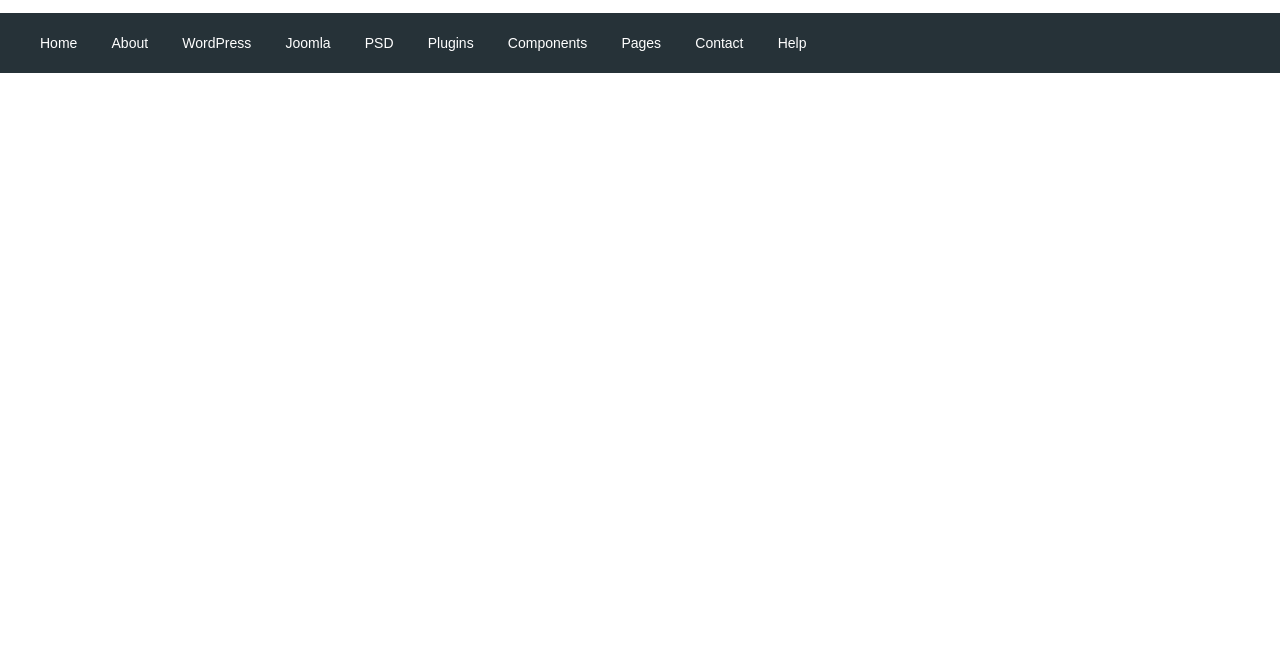
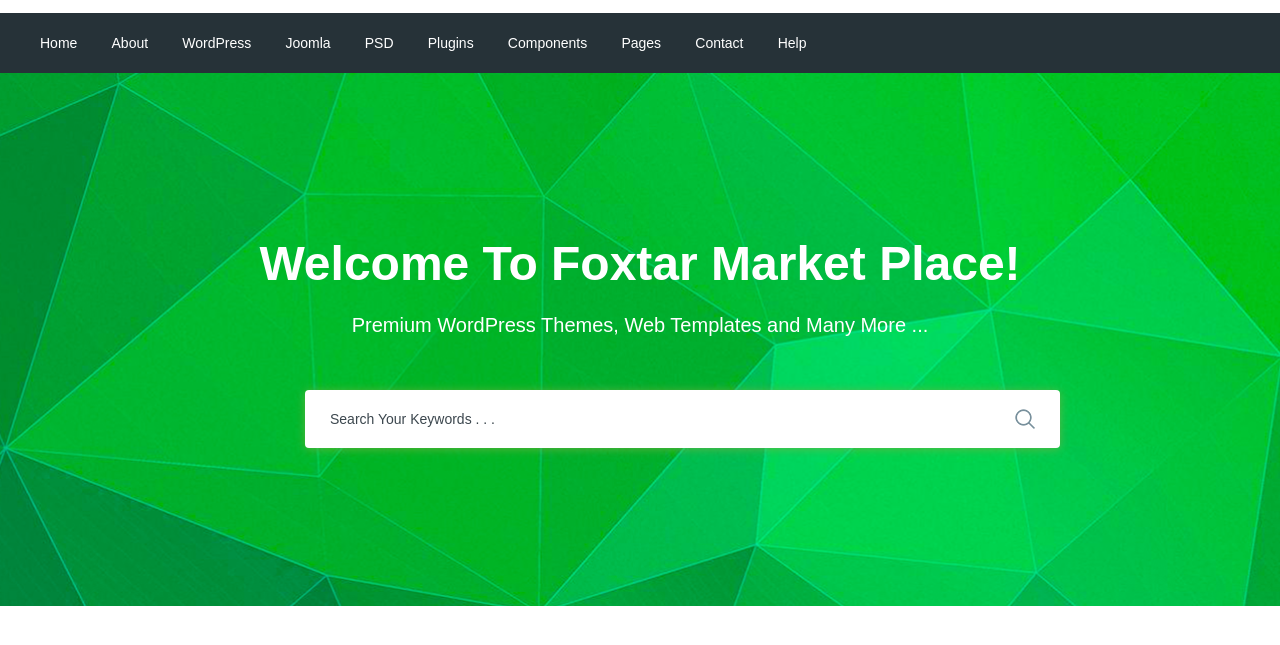
Before and after one commit to mrbushik/moderno, a website: page app/index.html in a window 1280 px wide. Shown: the part 77-722 px from the top of the page. Drawn offline with nearby package versions, Linux system fonts and the light colour scheme; files that its build step writes are made by us from their sources; a web font is replaced by a local one.

Commit message:
added search section

```diff
--- a/app/index.html
+++ b/app/index.html
@@ -91,6 +91,26 @@
     </div>
    </div>
   </header>
+  <section class="search" style="background-image: url(/img/фон.png);">
+    <div class="container">
+      <div class="search__inner">
+        <div class="search__inner-title">
+          Welcome To Foxtar Market Place!
+        </div>
+        <div class="search__inner-text">
+          Premium WordPress Themes, Web Templates and Many More ...
+        </div>
+        <div class="search__inner-form">
+          <form>
+            <input type="text" placeholder="Search Your Keywords . . ." required>
+            <button type="submit">
+            <img src="/img/search.png" alt="">
+          </button>
+          </form>
+        </div>
+      </div>
+    </div>
+  </section>
   <div class="box"></div>
     <script src="https://ajax.googleapis.com/ajax/libs/jquery/3.6.0/jquery.min.js"></script>
     <script src="/js/libs.min.js"></script>
--- a/app/scss/style.scss
+++ b/app/scss/style.scss
@@ -47,3 +47,61 @@
         font-size: 14px;
     }
 }
+.search{
+
+    background-repeat: no-repeat;
+    background-size: cover;
+    background-position: center;
+    min-height: 533px;
+}
+.search__inner{
+    padding: 155px 0px 100px;
+    text-align: center;
+    &-title{
+margin-bottom: 10px;
+font-size: 48px;
+color: #fff;
+font-weight: 700;
+line-height: 72px;
+    }
+    &-text{
+  margin-bottom: 50px;
+  font-size: 20px;
+  color: #fff;
+  font-weight: 500;
+  line-height: 30px;
+    }
+    &-form{
+        max-width: 670px;
+        margin: 0 auto;
+        position: relative;
+
+    input{
+        display: block;
+        width: 100%;
+        box-shadow: 0px 1px 10px 0px rgba(124, 178, 64, 0.75);
+        border-radius: 4px;
+        height: 56px;
+        border: none;
+        font-size: 14px;
+        font-weight: 500;
+        padding-left: 25px;
+        padding-right: 60px;
+
+    &::placeholder{
+        color: #3c474e;
+        font-weight: 500;
+    }
+
+}
+button{
+        position: absolute;
+        border: none;
+        background-color: transparent;
+       height: 20px;
+       width: 20px;
+       margin-left: 55%;
+    margin-top: -40px;
+    }
+}
+}
```
Also changed, not shown: app/img/search.png (added), app/img/search.svg (added), img/Layer 186.png (added), img/icons/search.svg (added), img/search.png (added), img/фон.jpg (added).
